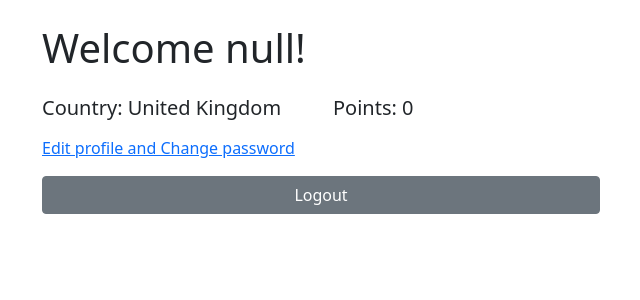
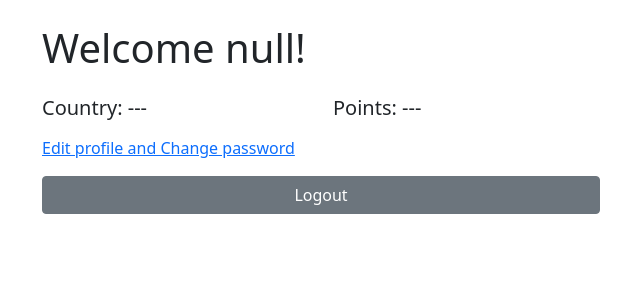
Before and after one commit to InstinctM/mapped_out, a Flask app: template web/templates/user.html in a window 1280 px wide. Shown: the part 70-370 px from the top of the page, without its empty margins (319-959 px from the left). Run offline with Flask 2, Linux system fonts and the light colour scheme; the template is opened without the code that fills it, so the values that code supplies are empty; some libraries are stand-ins or nearby versions.

Commit message:
Get user profile

```diff
--- a/web/templates/user.html
+++ b/web/templates/user.html
@@ -11,8 +11,8 @@
         <h1 id="welcome-txt" class="my-4">Welcome {username}</h1>
 
         <div class="row my-2 justify-content-between">
-            <h5 class="col-6">Country: United Kingdom</h5>
-            <h5 class="col-6">Points: 0</h5>
+            <h5 class="col-6">Country: <span id="country">---<span></h5>
+            <h5 class="col-6">Points: <span id="points">---</span></h5>
         </div>
 
         <a class="link-primary" href="/user-edit">Edit profile and Change password</a>
@@ -25,8 +25,20 @@
 <script>
     updateUserPage();
     function updateUserPage() {
+        let userid = localStorage.getItem("userid");
         let username = localStorage.getItem("username");
         document.getElementById("welcome-txt").innerText = `Welcome ${username}!`;
+        httpGet(API_URL + "/get-user", {
+            "userid": userid,
+        }, (response) => {
+            console.log(response);
+            if (response["result"] == "success") {
+                document.getElementById("country").innerText = response["country"];
+                document.getElementById("points").innerText = response["points"];
+            } else {
+                console.log("Failed to get user profile.");
+            }
+        });
     }
 </script>
 
```
